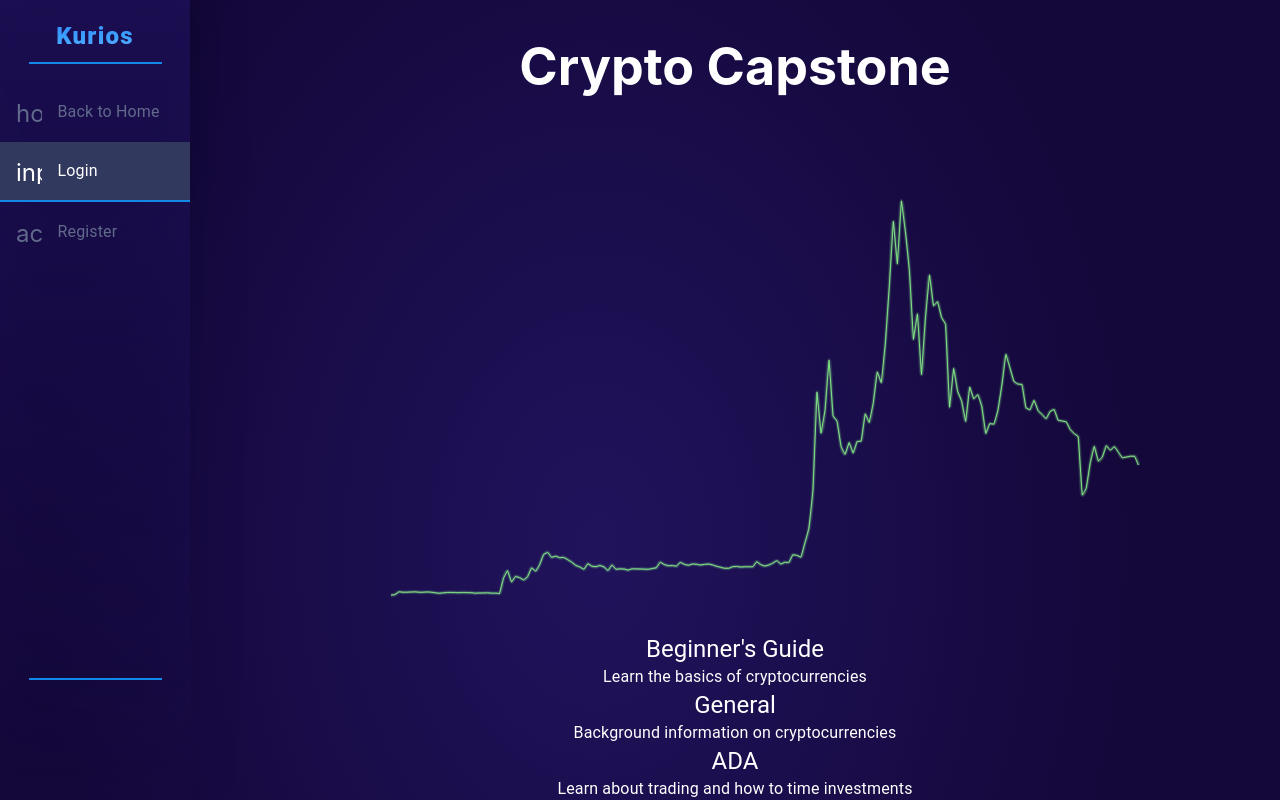
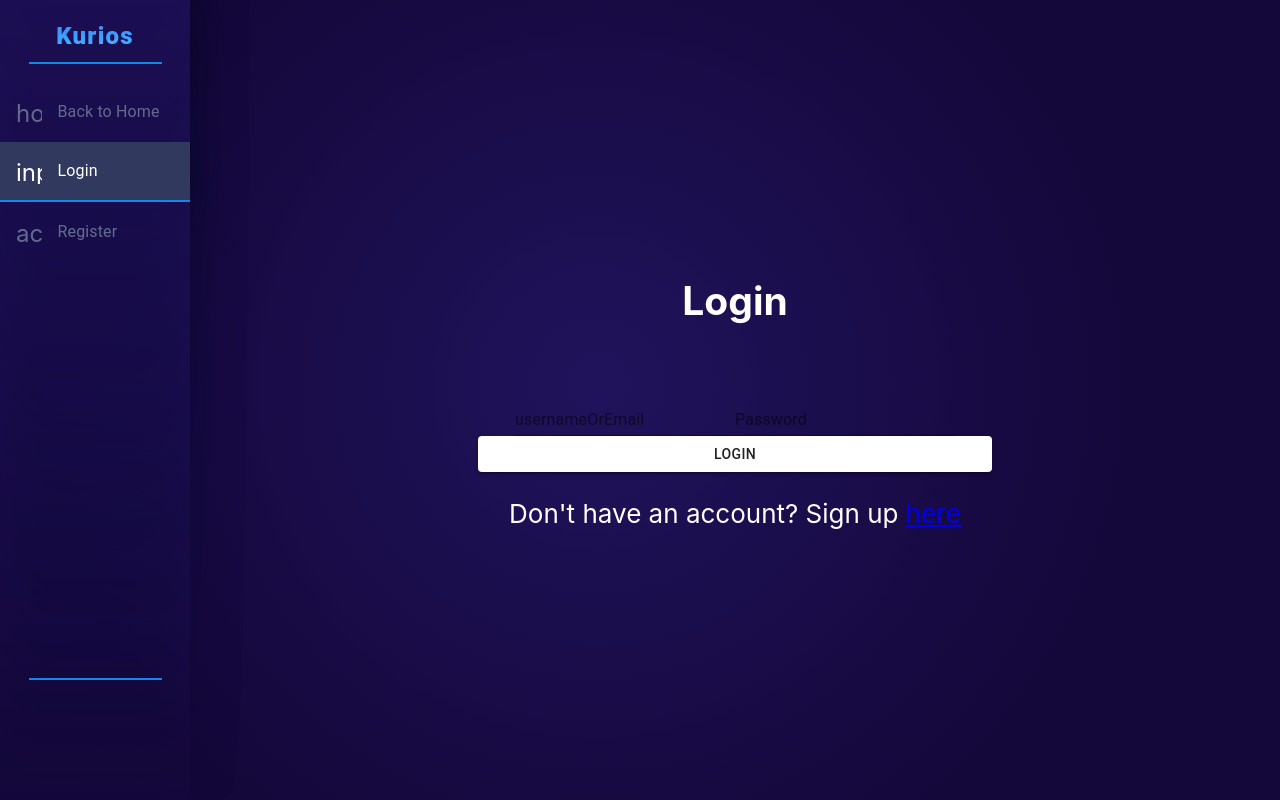
Before and after one commit to SITE-Capstone/capstone_fe, a React (Create React App) app: page /login in a window 1280 px wide. Shown: the top 800 px of the page. Built offline with nearby package versions, Linux system fonts and the light colour scheme; no server answers; the HTML template or start-up script is replaced by a standard one.

Commit message:
added apiClient routes and login functionality

```diff
--- a/package.json
+++ b/package.json
@@ -10,6 +10,9 @@
     "@testing-library/user-event": "^12.8.3",
     "react": "^17.0.2",
     "react-dom": "^17.0.2",
+    "react-router-dom": "^6.0.0-beta.0",
+    "history": "^5.0.0",
+    "axios": "^0.21.1",
     "react-scripts": "4.0.3",
     "recharts": "^2.0.10",
     "web-vitals": "^1.1.2"
--- a/src/components/App/App.js
+++ b/src/components/App/App.js
@@ -1,9 +1,29 @@
 import "./App.css";
+import { useState, useEffect } from "react";
+import apiClient from "../Services/apiClient";
+import { Routes, Route } from "react-router-dom";
 import Tutorial from "../Tutorial/Tutorial";
 import Navbar from "../Navbar/Navbar";
 import Chart from "../Chart/Chart";
+import Login from "../Login/Login";
 
 function App() {
+  const [user, setUser] = useState({});
+  const [error, setError] = useState(null);
+
+  useEffect(() => {
+    const fetchUser = async () => {
+      const { data, error } = await apiClient.fetchUserFromToken();
+      if (data) setUser(data.user);
+      if (error) setError(error);
+    };
+    const token = localStorage.getItem("fitness_tracker_token");
+    if (token) {
+      apiClient.setToken(token);
+      fetchUser();
+    }
+  }, []);
+
   return (
     <div className="App">
       <header className="App-header">
@@ -11,9 +31,11 @@ function App() {
           <Navbar />
         </div>
         <div className="container">
-          <h1>Crypto Capstone</h1>
-          <Chart />
-          <Tutorial />
+          <Routes>
+            <Route path="/login" element={<Login user={user} setUser={setUser} />} />
+            <Route path="/tutorial" element={<Tutorial />} />
+            <Route path="/coininfo" element={<Chart />} />
+          </Routes>
         </div>
       </header>
     </div>
--- a/src/components/Chart/Chart.js
+++ b/src/components/Chart/Chart.js
@@ -1,8 +1,6 @@
-
 import React from "react";
 import { LineChart, Line, XAxis, YAxis, Tooltip, ResponsiveContainer } from "recharts";
 import { Data } from "./Data";
-
 
 const black = ["rgb(0,0,0,.85)", "rgb(0,0,0,.25)", "rgb(0,0,0,.15)"]; //#F68A8A
 const red = ["rgb(246,138,138,.85)", "rgb(246,138,138,.25)", "rgb(246,138,138,.15)"]; //#F68A8A
@@ -24,7 +22,7 @@ function Chart() {
   }
 
   const GlowLine = [
-    <Line dataKey="time_open" type="monotone"  stroke="transparent" dot = {false}/>,
+    <Line dataKey="time_open" type="monotone" stroke="transparent" dot={false} />,
     <Line dataKey="rate_open" animationDuration="2200" stroke={color[0]} dot={false} />,
     <Line dataKey="rate_open" type="monotone" strokeWidth={2} animationDuration="2200" stroke={color[1]} dot={false} />,
     <Line dataKey="rate_open" type="monotone" strokeWidth={4} animationDuration="2200" stroke={color[2]} dot={false} />,
@@ -40,25 +38,21 @@ function Chart() {
       </LineChart>
     </ResponsiveContainer>
   );
-
 }
 
 //Customizes the content of the Tooltip
 //This custom tooltip is needed since otherwise,
 //it would display the price for each line charted for glow line
 const CustomTooltip = ({ active, payload, label }) => {
-
   if (active && payload && payload.length) {
     return (
       <div className="custom-tooltip">
-          <p className="label">{`Price: ${new Date(payload[0].value)}`}</p>
-          <p className="label">{`Price: ${(payload[1].value).toFixed(4)}`}</p>
+        <p className="label">{`Time: ${new Date(payload[0].value).toLocaleString()}`}</p>
+        <p className="label">{`Price: ${payload[1].value.toFixed(4)}`}</p>
       </div>
     );
   }
   return null;
-
-
 };
 
 export default Chart;
--- /dev/null
+++ b/src/components/Login/Login.js
@@ -0,0 +1,107 @@
+import { useState, useEffect } from "react";
+import { Link, useNavigate } from "react-router-dom";
+import Navbar from "../Navbar/Navbar";
+import { TextField, Button } from "@material-ui/core";
+import apiClient from "../Services/apiClient";
+
+const Login = ({ user, setUser }) => {
+  const navigate = useNavigate();
+  const [isProcessing, setIsProcessing] = useState(false);
+  const [errors, setErrors] = useState({});
+  const [form, setForm] = useState({
+    usernameOrEmail: "",
+    password: "",
+  });
+
+  useEffect(() => {
+    // if user is already logged in,
+    // redirect them to the home page
+    if (user?.username) {
+      navigate("/tutorial");
+    }
+  }, [user, navigate]);
+
+  const handleOnInputChange = (event) => {
+    //   if (event.target.name === "email") {
+    //     if (event.target.value.indexOf("@") === -1) {
+    //       setErrors((e) => ({ ...e, email: "Please enter a valid email." }));
+    //     } else {
+    //       setErrors((e) => ({ ...e, email: null }));
+    //     }
+    //   }
+
+    setForm((f) => ({ ...f, [event.target.name]: event.target.value }));
+  };
+
+  const handleOnSubmit = async () => {
+    setIsProcessing(true);
+    setErrors((e) => ({ ...e, form: null }));
+
+    const { data, error } = await apiClient.loginUser({
+      usernameOrEmail: form.usernameOrEmail,
+      password: form.password,
+    });
+    if (error) setErrors((e) => ({ ...e, form: error }));
+    if (data?.user) {
+      setUser(data.user);
+      apiClient.setToken(data.token);
+    }
+
+    setIsProcessing(false);
+  };
+
+  return (
+    <div className="Login">
+      <Navbar />
+      <div className="card">
+        <h2>Login</h2>
+
+        {errors.form && <span className="error">{errors.form}</span>}
+        <br />
+
+        <div className="form">
+          <form noValidate autoComplete="off" className="login-form">
+            <TextField
+              label="usernameOrEmail"
+              variant="standard"
+              name="usernameOrEmail"
+              value={form.email}
+              onChange={handleOnInputChange}
+            />
+            {errors.email && <span className="error">{errors.email}</span>}
+
+            <TextField
+              label="Password"
+              variant="standard"
+              type="password"
+              name="password"
+              placeholder="Password"
+              value={form.password}
+              onChange={handleOnInputChange}
+            />
+            {errors.password && <span className="error">{errors.password}</span>}
+
+            <Button
+              className="btn"
+              disabled={isProcessing}
+              onClick={handleOnSubmit}
+              variant="contained"
+              fullWidth
+              style={{ backgroundColor: "white" }}
+            >
+              {isProcessing ? "Loading..." : "Login"}
+            </Button>
+          </form>
+        </div>
+
+        <div className="footer">
+          <p>
+            Don't have an account? Sign up <Link to="/register">here</Link>
+          </p>
+        </div>
+      </div>
+    </div>
+  );
+};
+
+export default Login;
--- /dev/null
+++ b/src/components/Services/apiClient.js
@@ -0,0 +1,49 @@
+import axios from "axios";
+import { string } from "prop-types";
+
+class ApiClient {
+  constructor(remoteHostUrl) {
+    this.remoteHostUrl = remoteHostUrl;
+    this.token = null;
+  }
+
+  setToken(token) {
+    this.token = token;
+    localStorage.setItem("kurios_token", token);
+  }
+
+  async request({ endpoint, method = "GET", data = {} }) {
+    const url = `${this.remoteHostUrl}/${endpoint}`;
+
+    const headers = {
+      "Content-Type": "application/json",
+    };
+
+    if (this.token) {
+      headers["Authorization"] = `Bearer ${this.token}`;
+    }
+
+    try {
+      const res = await axios({ url, method, data, headers });
+      return { data: res.data, error: null };
+    } catch (err) {
+      console.error({ errorResponse: err.response });
+      const message = err?.response?.data?.error?.message;
+      return { data: null, error: message || string(err) };
+    }
+  }
+
+  async fetchUserFromToken() {
+    return await this.request({ endpoint: "auth/me", method: "GET" });
+  }
+
+  async loginUser(credentials) {
+    return await this.request({ endpoint: "auth/login", method: "POST", data: credentials });
+  }
+
+  async signupUser(credentials) {
+    return await this.request({ endpoint: "auth/register", method: "POST", data: credentials });
+  }
+}
+
+export default new ApiClient(process.env.REACT_APP_REMOTE_HOST_URL || "http://localhost:3001");
--- a/src/index.js
+++ b/src/index.js
@@ -1,11 +1,14 @@
 import React from "react";
 import ReactDOM from "react-dom";
+import { BrowserRouter } from "react-router-dom";
 import "./index.css";
 import App from "./components/App/App";
 
 ReactDOM.render(
   <React.StrictMode>
-    <App />
+    <BrowserRouter>
+      <App />
+    </BrowserRouter>
   </React.StrictMode>,
   document.getElementById("root")
 );
```
Also changed, not shown: 1 other file (tests, documents, lock files or other folders). Lines whose indentation alone changed are shown as unchanged.
